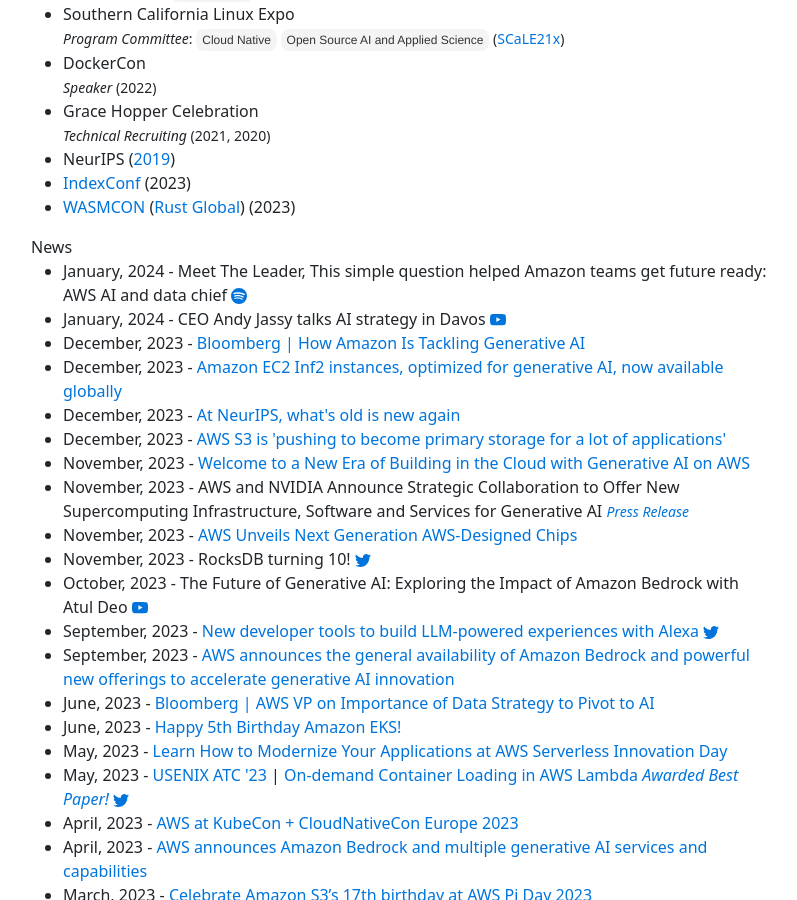
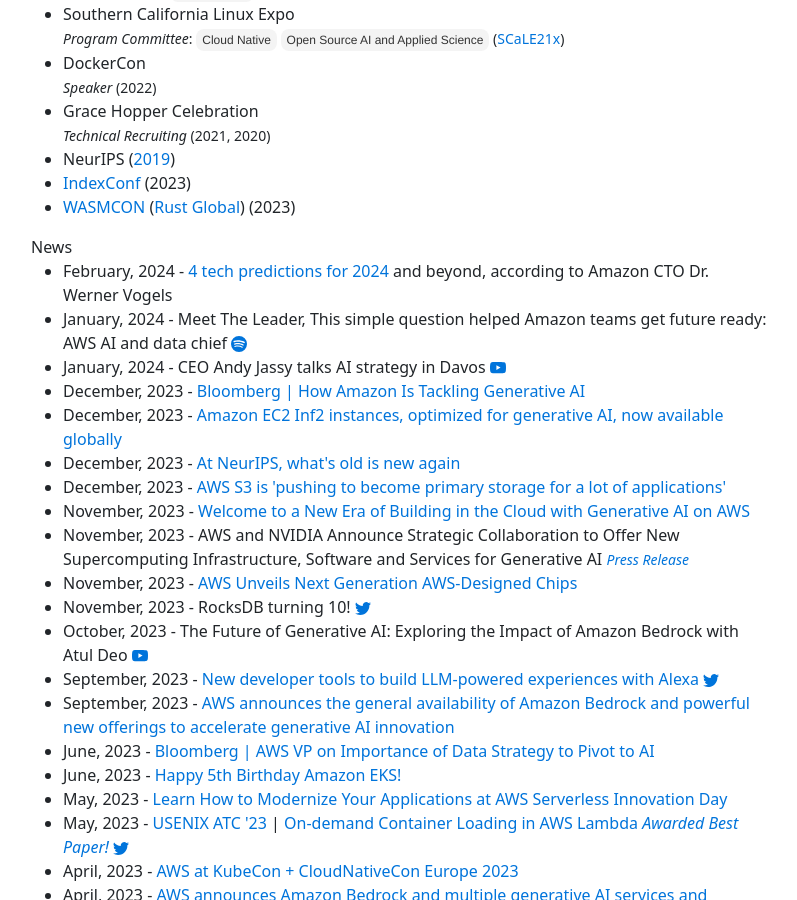
Before and after one commit to gfw001/gfw001.github.io, a Jekyll site: the page index.html, which Jekyll copies as it is, in a window 1280 px wide and 900 px high, scrolled down 1752 px. Shown: the whole window, without its empty margins (51-848 px from the left). Built offline with Jekyll 4.4.1, drawn with Linux system fonts in a browser that asks for light colours.

Commit message:
Update index.html

```diff
--- a/index.html
+++ b/index.html
@@ -349,6 +349,10 @@
       News
 	<ul>
 	<li>
+	        February, 2024 - <a href="https://www.aboutamazon.com/news/aws/werner-vogels-tech-predictions-2024">4 tech predictions for 2024</a> and beyond, according to Amazon CTO Dr. Werner Vogels
+
+	</li>
+	<li>
 	        January, 2024 - Meet The Leader, This simple question helped Amazon teams get future ready: AWS AI and data chief <a href="https://pod.link/1534915560/episode/f0dab7432713665d4c6726c30ae2b547"><svg xmlns="http://www.w3.org/2000/svg" width="16" height="16" fill="currentColor" class="bi bi-spotify" viewBox="0 0 16 16">
   <path d="M8 0a8 8 0 1 0 0 16A8 8 0 0 0 8 0m3.669 11.538a.5.5 0 0 1-.686.165c-1.879-1.147-4.243-1.407-7.028-.77a.499.499 0 0 1-.222-.973c3.048-.696 5.662-.397 7.77.892a.5.5 0 0 1 .166.686m.979-2.178a.624.624 0 0 1-.858.205c-2.15-1.321-5.428-1.704-7.972-.932a.625.625 0 0 1-.362-1.194c2.905-.881 6.517-.454 8.986 1.063a.624.624 0 0 1 .206.858m.084-2.268C10.154 5.56 5.9 5.419 3.438 6.166a.748.748 0 1 1-.434-1.432c2.825-.857 7.523-.692 10.492 1.07a.747.747 0 1 1-.764 1.288"/>
 </svg></a>
```
